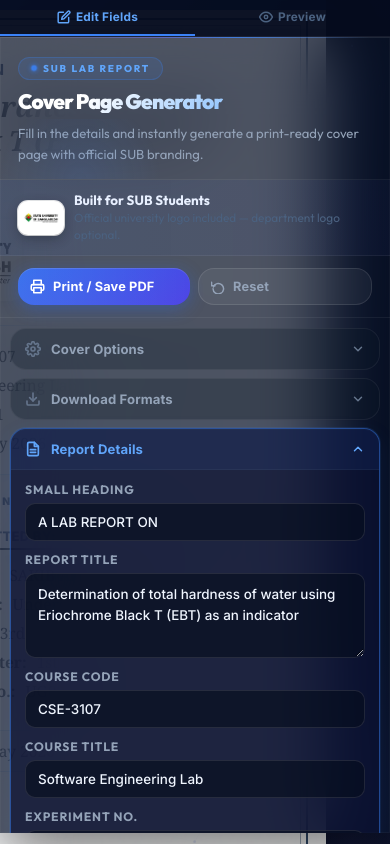
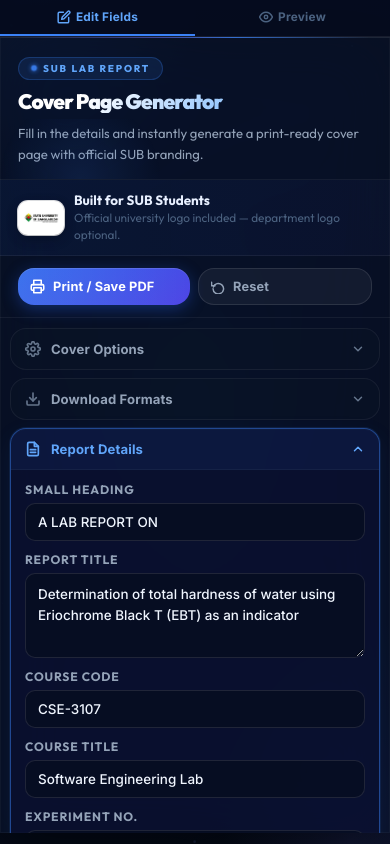
Before and after one commit to ashikurbijoy3043/SUB-LAB-COVER-LETTER, a React (Vite) app: page / in a window 390 px wide. Built offline with nearby package versions, Linux system fonts and the light colour scheme.

Commit message:
Fix mobile editor overlap
Move the hidden export renderer fully off-screen so it cannot bleed through the mobile editor.

```diff
--- a/src/styles.css
+++ b/src/styles.css
@@ -567,11 +567,10 @@ textarea { resize: vertical; min-height: 76px; line-height: 1.55; }
 
 /* ─── Export Formats ─── */
 .export-stage {
-  left: 0;
+  left: -100000px;
   pointer-events: none;
   position: fixed;
   top: 0;
-  transform: translateX(-120vw);
   width: max-content;
   z-index: -1;
 }
```
